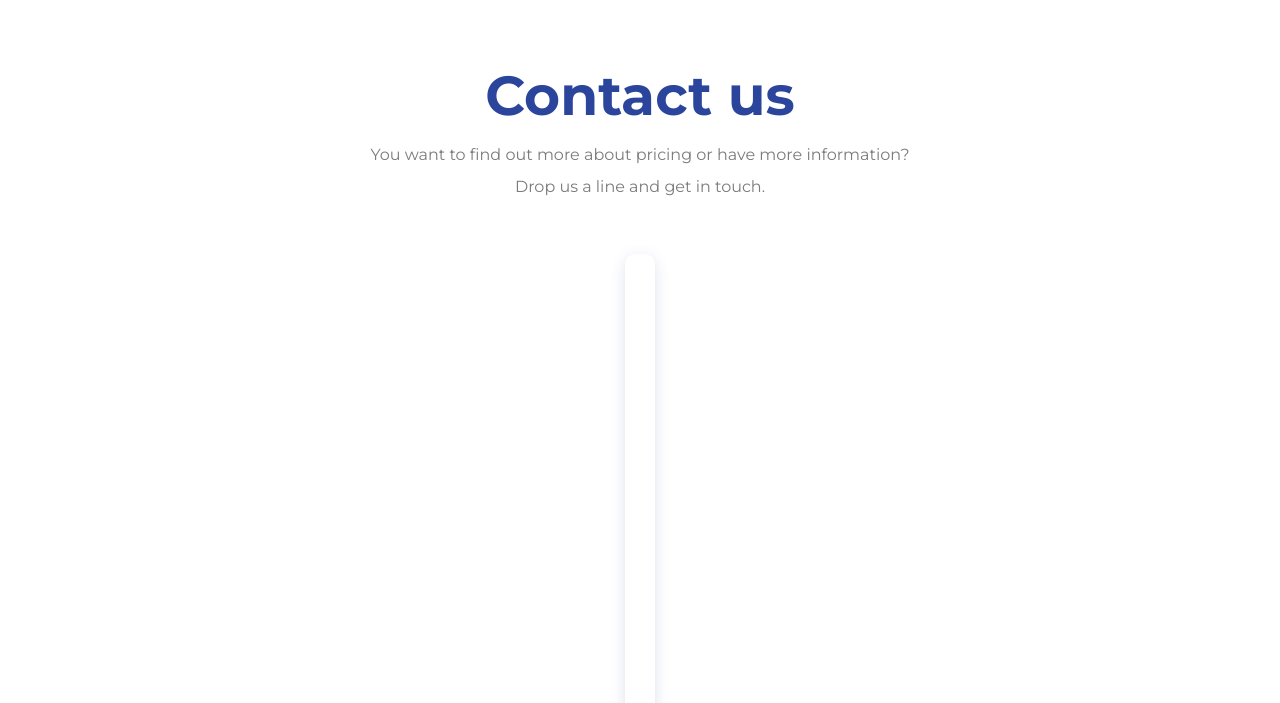
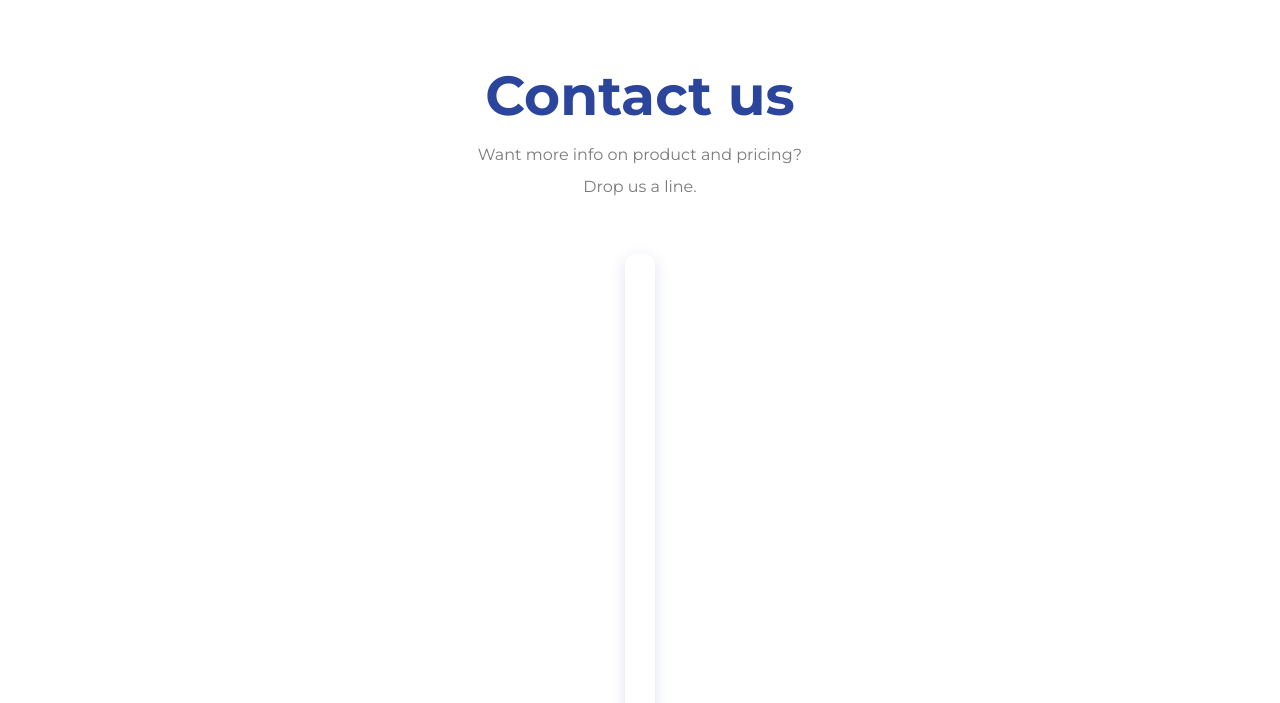
Before and after one commit to bhub-crm/bhub-crm.github.io, a plain HTML site: page contact.html in a window 1280 px wide. Shown: the part 97-800 px from the top of the page. Drawn offline with nearby package versions, Linux system fonts and the light colour scheme; a script that the page names is missing.

Commit message:
Rod | pdf updates

```diff
--- a/contact.html
+++ b/contact.html
@@ -87,8 +87,8 @@
   <div class="container">
     <section class="page-container">
       <h1>Contact us</h1>
-      <p>You want to find out more about pricing or have more information?</p>
-      <p>Drop us a line and get in touch.</p>
+      <p>Want more info on product and pricing? </p>
+      <p>Drop us a line.</p>
       <div class="contact-form-container">
         <div class="white-box-contact-form"
       </div>
```
Also changed, not shown: join-us.html (+1 -1 lines), 6 other files.
